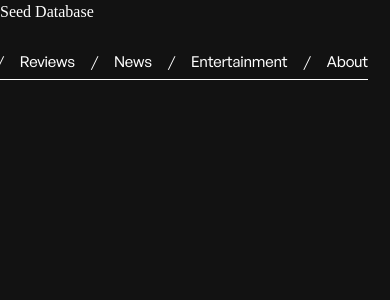
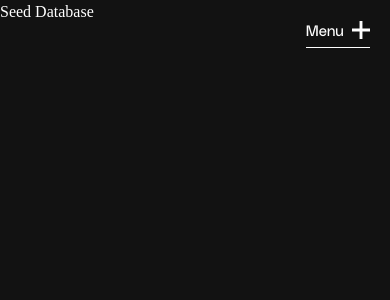
Before and after one commit to AnirudhSinghBhadauria/stereotype, a Next.js app: page /About in a window 390 px wide. Shown: the top 300 px of the page. Built offline with nearby package versions, Linux system fonts and the light colour scheme.

Commit message:
started to work on sidebars

```diff
--- a/src/app/[category]/page.tsx
+++ b/src/app/[category]/page.tsx
@@ -12,8 +12,8 @@ const HomeWithCategory = ({ params }: { params: { category: Category } }) => {
 
   return (
     <section className="w-full flex flex-col justify-center items-center">
-      <div className="primary-cotnainer relative flex flex-row mb-[60px] pl-[10px]">
-        <div className="w-full lg:w-[710px] lg:pt-[150px]">
+      <div className="primary-container relative flex flex-col lg:flex-row mb-[60px] px-[10px] lg:pl-[10px]">
+        <div className="w-full lg:w-[710px] pt-[160px] lg:pt-[150px]">
           <Suspense fallback={<HeadlineSkeleton />}>
             <Headliner StoryCategory={category} />
           </Suspense>
--- a/src/app/page.tsx
+++ b/src/app/page.tsx
@@ -12,7 +12,7 @@ const Home = () => {
   return (
     <section className="w-full flex flex-col justify-center items-center">
       <div className="primary-container relative flex flex-col lg:flex-row mb-[60px] px-[10px] lg:pl-[10px]">
-        <div className="w-full lg:w-[710px] pt-[160px] lg:pt-[150px]">
+        <div className="w-full lg:w-[710px] pt-[63px] md:pt-[160px] lg:pt-[150px]">
           <Suspense fallback={<HeadlineSkeleton />}>
             <Headliner />
           </Suspense>
--- a/src/components/home/headliner-stroy.tsx
+++ b/src/components/home/headliner-stroy.tsx
@@ -8,6 +8,7 @@ import { getHeadlineForCategory, getHeadlines } from "@/lib/Home/get-headline";
 import { getColors } from "@/lib/global/get-colors";
 import { getDateTimeZone } from "@/lib/global/convert-date";
 import { Category } from "@prisma/client";
+import Stereotype from "@/misc/logos/Stereotype";
 
 const Headliner = async ({
   StoryCategory,
@@ -57,7 +58,7 @@ const Headliner = async ({
       <div className="relative pb-[20px] md:pl-[80px] lg:border-none lg:pl-[165px] -mt-[20px] sm:-mt-[40px]">
         <h2
           style={{ textShadow: "0 0 5px rgba(0, 0, 0, 0.3)" }}
-          className="mb-[14px] font-title text-[91px] lg:text-[88px] font-[750] leading-[0.78] tracking-[-0.013em] text-white md:mb-[18px] "
+          className="mb-[14px] font-title text-[65px] md:text-[91px] lg:text-[88px] font-[750] leading-[0.78] tracking-[-0.013em] text-white md:mb-[18px]"
         >
           <Link
             className="group-hover:shadow-highlight-blurple"
@@ -81,8 +82,9 @@ const Headliner = async ({
       </div>
       <StereotypeInclined
         fill="#fff"
-        className="absolute h-[481.5px] w-[90px] lg:h-[588.5px] lg:w-[110px] top-[165px] -left-[45px] lg:top-[140px] lg:-left-[40px] z-10 title-shadow"
+        className="hidden md:block absolute h-[481.5px] w-[90px] lg:h-[588.5px] lg:w-[110px] top-[165px] -left-[45px] lg:top-[140px] lg:-left-[40px] z-10 title-shadow"
       />
+      <Stereotype height={50} width={269.5} fill="white" className="absolute top-[55px] left-[10px] title-shadow md:hidden"/>
     </div>
   );
 };
--- a/src/components/home/side-story.tsx
+++ b/src/components/home/side-story.tsx
@@ -37,7 +37,7 @@ const SideStory = ({ postProps }: { postProps: SideStoryThumb }) => {
     <div className="full-side-post w-full h-full flex lg:block justify-center">
       <div
         style={{ backgroundColor: secondary }}
-        className="flex flex-col w-[410px] lg:w-full lg:h-[667.5px] rounded-[4px] lg:rounded-[20px] sticky top-[40px] mr-0 mt-[80px] ml-[65px] lg:mt-0 lg:mr-0 lg:ml-0 lg:mb-[20px] lg:min-h-[500px] p-[20px]"
+        className="flex flex-col w-[410px] lg:w-full lg:h-[667.5px] rounded-[4px] lg:rounded-[20px] sticky top-[40px] mr-0 mt-[80px] ml-[65px] lg:mt-0 lg:mr-0 lg:ml-0 lg:mb-[20px] lg:min-h-[500px] pb-[25px] lg:pb-[20px] p-[20px]"
       >
         <p className="pb-[20px] font-poly font-semibold tracking-[0.15em] uppercase text-black text-[10px]">
           <Link
@@ -53,7 +53,7 @@ const SideStory = ({ postProps }: { postProps: SideStoryThumb }) => {
             className="flex flex-col border-l-[1px] pl-[10px] mb-[8px]"
           >
             <h2
-              className={`font-title text-[58px] font-[800] text-black leading-[0.85] mb-[10px] ${textHoverColor} `}
+              className={`font-title text-[38px] lg:text-[58px] font-[800] text-black leading-[0.85] mb-[10px] ${textHoverColor} `}
             >
               <Link
                 href={`/Story/${Category.Category}/Side/${Slug}/${colorSlug}`}
@@ -99,7 +99,7 @@ const SideStory = ({ postProps }: { postProps: SideStoryThumb }) => {
             >
               <div
                 style={{ backgroundColor: tertiary }}
-                className="h-[7.25px] w-[7px] rounded-full ml-[7px] mt-[8px]"
+                className="h-[6.75px] w-[7px] lg:h-[7.25px] lg:w-[7px] rounded-full ml-[7px] mt-[8px]"
               ></div>
               <section className="flex flex-col">
                 <p
@@ -122,7 +122,7 @@ const SideStory = ({ postProps }: { postProps: SideStoryThumb }) => {
             >
               <div
                 style={{ backgroundColor: tertiary }}
-                className="h-[7.25px] w-[7px] rounded-full ml-[7px] mt-[8px]"
+                className="h-[7px] w-[7px] lg:h-[7.25px] lg:w-[7px] rounded-full ml-[7px] mt-[8px]"
               ></div>
               <p
                 className={`text-[15px] leading-[1.2] max-w-[290px] font-[550] text-black font-gen ${textHoverColor}`}
@@ -146,6 +146,12 @@ const SideStory = ({ postProps }: { postProps: SideStoryThumb }) => {
             className="z-10 absolute bottom-[6px] right-[6px] hidden lg:block"
             fill={quadrple}
           />
+          <StereotypeStroked
+            height="347.75"
+            width="65"
+            className="absolute -top-[30px] -left-[75px] block lg:hidden"
+            fill={'#fff'}
+          />
         </Link>
       </div>
     </div>
--- a/src/components/home/stories-container.tsx
+++ b/src/components/home/stories-container.tsx
@@ -19,7 +19,7 @@ const StroriesContainer = ({
   feedThumb: FeedStatusInterface;
 }) => {
   return (
-    <li className="flex flex-col lg:flex-row last-of-type:mb-[0px] mb-[80px]">
+    <li className="flex flex-col lg:flex-row last-of-type:mb-[0px] mb-[65px] lg:mb-[80px]">
       <div className="flex-1 flex max-w-[560px] flex-col lg:mr-[100px] mx-auto sm:max-w-[500px]">
         <ReaderStoryline
           date={getDateTime(mainThumb[0].CreatedAt.toString())}
--- a/src/components/ui/site-header.tsx
+++ b/src/components/ui/site-header.tsx
@@ -1,18 +1,24 @@
 "use client";
 
 import Stereotype from "@/misc/logos/Stereotype";
-import React from "react";
+import React, { Fragment, useState } from "react";
 import Link from "next/link";
 import { headerNavbar } from "@/utils/navbar";
 import { usePathname } from "next/navigation";
 
 const SiteHeader = () => {
   const pathname = usePathname();
+  const [sideBarState, setSideBarState] = useState<boolean>(false);
 
   const color = pathname.slice(0, 6) === "/Story" ? "black" : "white";
 
+  const sideBarHandeler = () => setSideBarState(!sideBarState ? true : false);
+
+  sideBarState ? console.log('open') : console.log('close');
+
   return (
-    <header className="w-full h-[150px] absolute top-0 left-0 right-0">
+    <Fragment>
+      <header className="hidden md:block w-full h-[150px] absolute top-0 left-0 right-0">
         <section className="h-[80px] flex flex-row justify-center items-end">
           <div className="lg:max-w-[1100px] w-full flex justify-end px-[22px] lg:px-0">
             <nav
@@ -66,6 +72,27 @@ const SiteHeader = () => {
           </div>
         </section>
       </header>
+
+      <header className="block md:hidden absolute top-0 left-0 right-0 w-full h-[48px] px-[20px]">
+        <nav className="w-full h-full flex items-end justify-end">
+          <button onClick={sideBarHandeler} className="group pb-[6px] border-b-[1px] border-white flex items-center cursor-pointer z-10">
+            <p className="text-[15px] font-poly group-hover:opacity-50 group-hover:transition-all group-hover:ease-in-out">
+              Menu
+            </p>
+            <svg
+              width="100%"
+              height="100%"
+              viewBox="0 0 28 28"
+              xmlns="http://www.w3.org/2000/svg"
+              className="ml-[8px] inline-block h-[18px] w-[18px] fill-white group-hover:opacity-50 group-hover:transition-all group-hover:ease-in-out"
+            >
+              <title>Expand</title>
+              <path d="M28 11.76H16.24V0h-4.48v11.76H0v4.48h11.76V28h4.48V16.24H28v-4.48Z"></path>
+            </svg>
+          </button>
+        </nav>
+      </header>
+    </Fragment>
   );
 };
 
```
Lines whose indentation alone changed are shown as unchanged.
